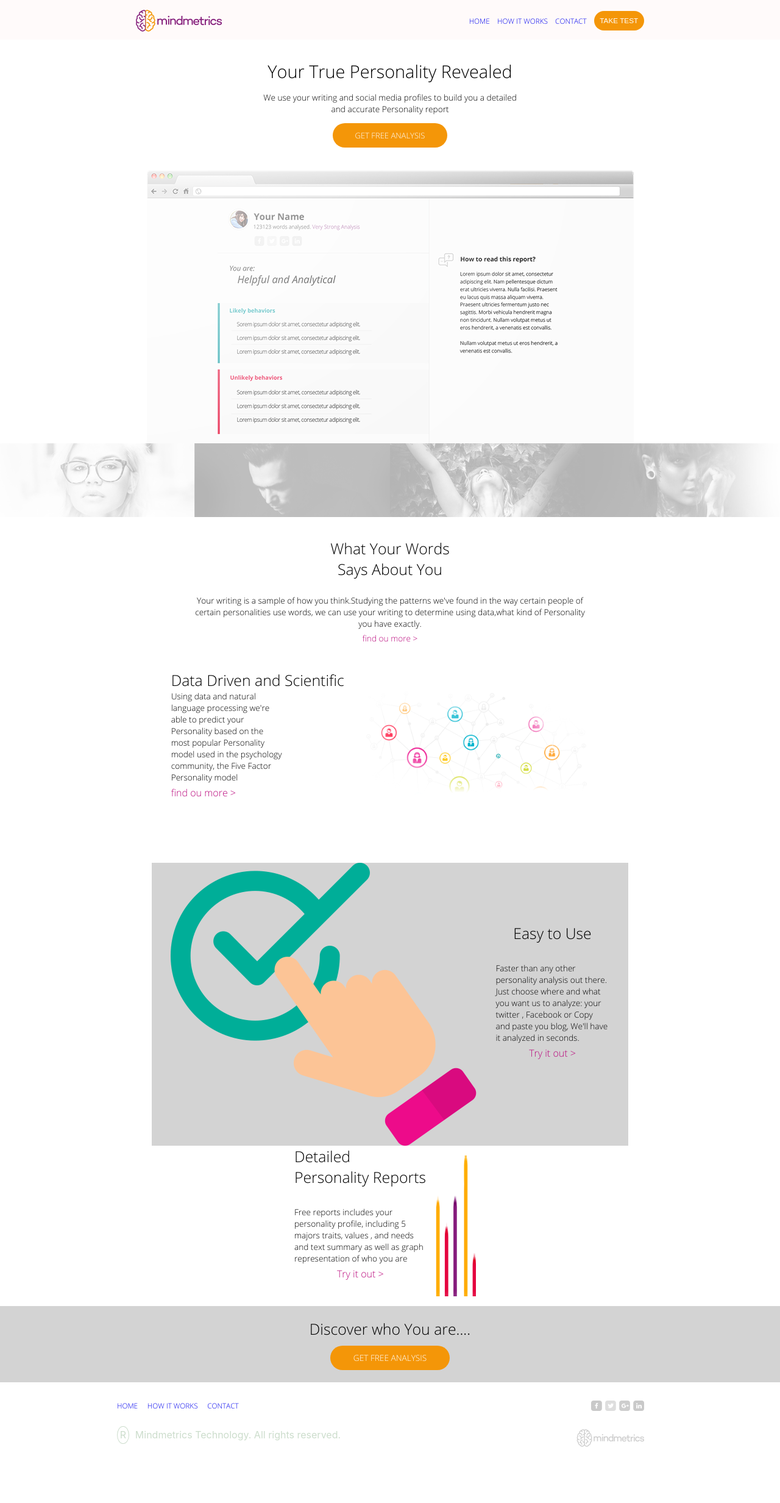
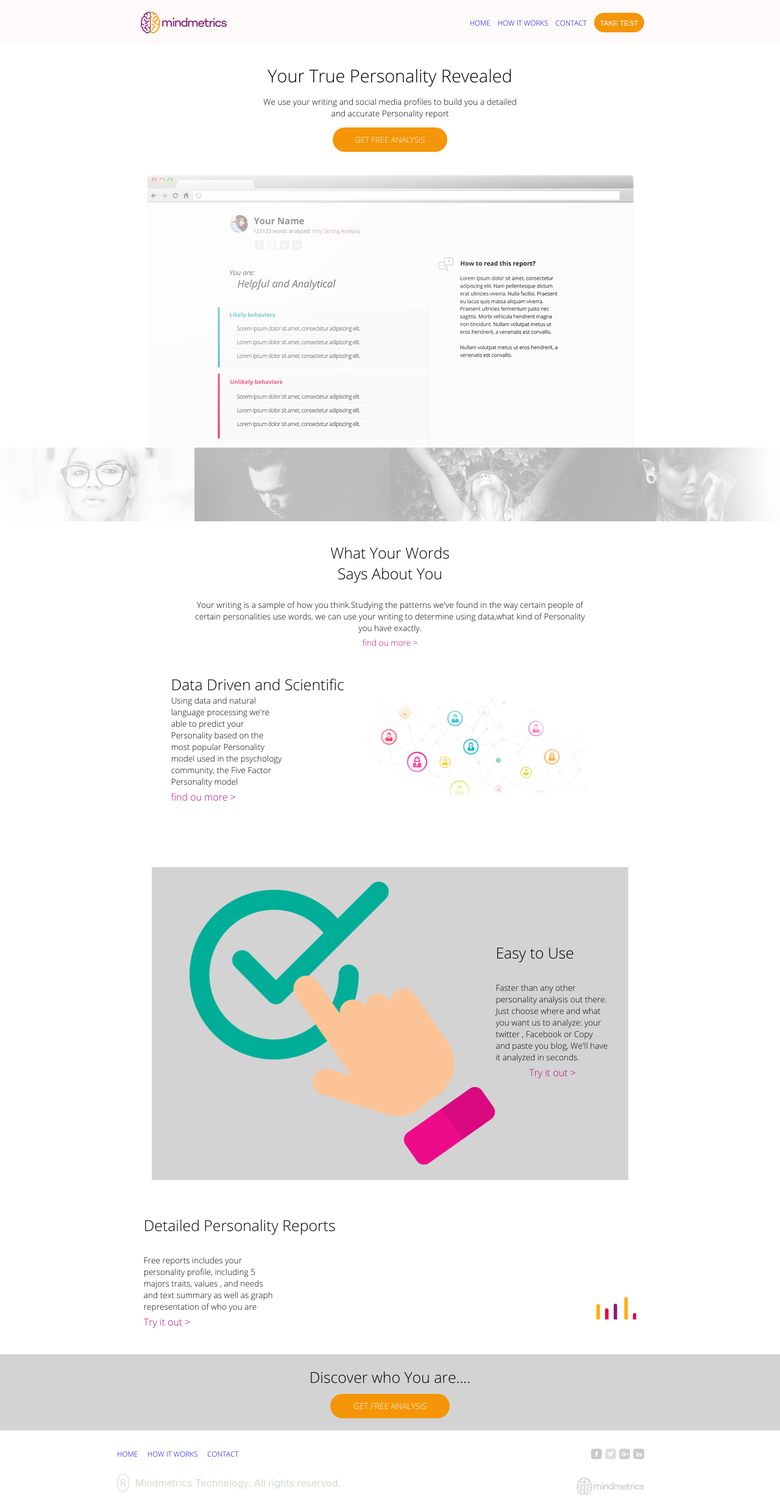
Before and after one commit to Nitcheu2020/Mindmetrics, a React (Create React App) app: page /footer in a window 1280 px wide. Shown: the whole page at 61% size. Before the commit the page ends 2386 px from the top, so only its background shows below. Built offline with nearby package versions, Linux system fonts and the light colour scheme; no server answers.

Commit message:
finition

```diff
--- a/src/App.js
+++ b/src/App.js
@@ -18,6 +18,10 @@ import Resultat from './Resultat';
 import Footer from './Footer';
 import Gauge from './Gauge';
 import Menu from './Menu';
+import firebase from "firebase/app";
+import {
+  useLocation,
+} from "react-router-dom";
 
 import {
   BrowserRouter as Router,
@@ -35,8 +39,6 @@ const heightScreen = (taille) =>  {
 }
 const  fontSize = widthScreen(19);
 const padding = widthScreen(12);
-
-
 
 const divStyle = {
  // flex:1,
@@ -77,9 +79,6 @@ export default class App extends Component {
       list: [],
       text: ""
     };
-    this.handleSubmit = this.handleSubmit.bind(this);
-    this.handleChange = this.handleChange.bind(this);
-    this.removeItem = this.removeItem.bind(this);
   }
 
   componentDidMount() {
@@ -95,41 +94,35 @@ export default class App extends Component {
     this.authSubscription();
   }
 
-  handleSubmit(e) {
-    e.preventDefault();
-    this.setState((prevState) => ({
-      list: prevState.list.concat(this.state.text),
-      text: ""
-    }));
-  }
 
-  handleChange(e) {
-    this.setState({
-      text: e.target.value
+   logOut = () => {
+    firebase.auth().signOut().then(function() {
+    // Sign-out successful.
+    }).catch(function(error) {
+    // An error happened.
     });
   }
 
-  removeItem(index) {
-    const list = this.state.list;
-    list.splice(index, 1);
-    this.setState({ list });
-  }
 
   render() {
     return (
         <ErrorBoundary>
             <Router>
-              <div style={{backgroundColor:'pink'}}>
+              <div >
 
-        {!this.state.user? <div style={divStyle}>
-
-        <img
-          style={{
-            display: 'flex',paddingTop:heightScreen(14),paddingBottom:heightScreen(14),
-          //  backgroundColor:'red'
-          }}
-          src={logo} alt="Logo"
-        />
+        <div style={divStyle}>
+          <Link to="/" style={{ textDecoration: 'none' }}>
+            <button style={{backgroundColor:'transparent',borderColor:'transparent'}} onClick={() => this.logOut()}>
+              <img
+              style={{
+                display: 'flex',paddingTop:heightScreen(14),paddingBottom:heightScreen(14),
+              }}
+              src={logo} alt="logo"
+              />
+            </button>
+          </Link>
+        {!this.state.user?
+         <>
             <Menu justifyContent='flex-end'/>
             <Link to="/description" style={{textDecoration: 'none',}} transition="glide-right">
            <button style={{
@@ -144,7 +137,8 @@ export default class App extends Component {
               fontSize:fontSize
             }}>TAKE TEST</button>
             </Link>
-          </div>:null}
+          </>:null}
+            </div>
 
           </div>
         {/* A <Switch> looks through its children <Route>s and
@@ -253,27 +247,27 @@ function Home() {
         />
       </nav>
 
-      <nav style={{display:'flex','flexDirection':'row',backgroundColor:'#d3d3d3'}}>
+      <nav style={{display:'flex','flexDirection':'row',backgroundColor:'#d3d3d3',paddingLeft:widthScreen(50),paddingRight:widthScreen(50),paddingTop:heightScreen(50),paddingBottom:heightScreen(50)}}>
         <img
           style={{display: 'flex',maxWidth: widthScreen(1503), maxHeight: 'auto',alignSelf:'flex-end',paddingLeft:widthScreen(50)}}
           src={hand} alt="hand"
         />
 
-        <label style={{display: 'flex','alignItems':'center','justifyContent':'center','flexDirection':'column',width:widthScreen(300),padding:widthScreen(50)}}>
+        <label style={{display: 'flex','justifyContent':'center','flexDirection':'column',width:widthScreen(300)}}>
           <label style={{fontFamily:'Open Sans Light',fontSize:widthScreen(40),paddingBottom:heightScreen(30),marginBottom:heightScreen(33)}}> Easy to Use  </label>
           <label style={{fontFamily:'Open Sans Light',fontSize:widthScreen(22)}}> Faster than any other personality analysis out there. Just choose where and what you want us to analyze: your twitter , Facebook or Copy and paste  you blog, We'll have it analyzed in seconds.</label>
           <label style={{color:'#ba097d','marginTop':heightScreen(10),alignSelf:'center',paddingBottom:heightScreen(86),fontFamily:'Open Sans Light'}}>Try it out &gt; </label>
         </label>
       </nav>
 
-      <nav style={{display:'flex','flexDirection':'row'}}>
-        <label style={{display: 'flex','flexDirection':'column',width:widthScreen(400),}}>
-          <label style={{fontFamily:'Open Sans Light',fontSize:widthScreen(40),paddingBottom:heightScreen(30),marginBottom:heightScreen(33),alignSelf:'flex-start'}}> Detailed Personality Reports  </label>
-          <label style={{fontFamily:'Open Sans Light',fontSize:widthScreen(22)}}>Free reports includes your personality profile, including 5 majors traits, values , and needs and text summary as well as graph representation of who you are </label>
-          <label style={{color:'#ba097d','marginTop':heightScreen(10),alignSelf:'center',paddingBottom:heightScreen(86),fontFamily:'Open Sans Light'}}>Try it out &gt; </label>
+      <nav style={{display:'flex','flexDirection':'row',paddingLeft:widthScreen(380),paddingRight:widthScreen(380)}}>
+        <label style={{display: 'flex','flexDirection':'column',paddingTop:heightScreen(116)}}>
+          <label style={{fontFamily:'Open Sans Light',fontSize:widthScreen(40),paddingBottom:heightScreen(30),marginBottom:heightScreen(33)}}> Detailed Personality Reports  </label>
+          <label style={{fontFamily:'Open Sans Light',fontSize:widthScreen(22),width:'30%',display:'flex',alignSelf:'flex-start'}}>Free reports includes your personality profile, including 5 majors traits, values , and needs and text summary as well as graph representation of who you are </label>
+          <label style={{color:'#ba097d','marginTop':heightScreen(10),paddingBottom:heightScreen(86),fontFamily:'Open Sans Light'}}>Try it out &gt; </label>
         </label>
         <img
-          style={{display: 'flex',maxWidth: '50%', maxHeight: 'auto',padding:'5%', transform: [{ rotate: '14deg' }],}}
+          style={{display: 'flex',maxWidth: '50%', maxHeight: 'auto',alignSelf:'flex-end', transform: [{ rotate: '14deg' }],paddingBottom:heightScreen(116)}}
           src={ico_chart} alt="ico_chart"
         />
       </nav>
--- a/src/Blog.js
+++ b/src/Blog.js
@@ -1,5 +1,5 @@
 
-import React, { Component,useState,useEffect } from "react";
+import React, { useState } from "react";
 import {
   FacebookShareCount,
   FacebookShareButton,
@@ -11,14 +11,8 @@ import {
   TwitterIcon,
   LinkedinIcon,
 } from "react-share";
-import {Link} from 'react-router-dom';
-import logo from "./img/logo.png";
-
 const widthScreen = (taille) =>  {
   return taille * 100/2063 + 'vw';
-}
-const heightScreen = (taille) =>  {
-  return taille * 100/2610 + 'vw';
 }
 
 function Blog(props) {
--- a/src/Description.js
+++ b/src/Description.js
@@ -386,9 +386,8 @@ const onSiteChanged = (e) => {
       </div>
     );
           //style={{ alignItems:'center',width:'100%'}}
-    return (
-      <ErrorBoundary>
-        <div style={{justifyContent:'center',display:'flex',alignItems:'center',backgroundColor:'#D3D3D3',}}>
+          /*
+            <div style={{justifyContent:'center',display:'flex',alignItems:'center',backgroundColor:'#D3D3D3',}}>
           {this.state.user?
           <>
           <Link to="/" style={{ textDecoration: 'none' }}>
@@ -399,6 +398,10 @@ const onSiteChanged = (e) => {
           </>
           :null}
         </div>
+          */
+    return (
+      <ErrorBoundary>
+
 
           {!this.state.user ? <div style={{display:'flex',flexDirection:'column'}}>
           <div style={{backgroundColor:'#D3D3D3',display:'flex',flexDirection:'column',flex:1,position:'relative'}}>
--- a/src/Gauge.js
+++ b/src/Gauge.js
@@ -14,7 +14,7 @@ const widthScreen = (taille) =>  {
 const  Gauge = (props) => {
     return (
         <div style={{alignItems:'center',justifyContent:'center'}}>
-        <label style={{fontFamily:'Sans Open Light',alignSelf:'center',display:'flex',fontSize:mediumFontSize,paddingBottom:paddingText,alignSelf:'center'}}>{props.title}</label>
+        <label style={{fontFamily:'Sans Open Light',alignSelf:'center',display:'flex',fontSize:mediumFontSize,paddingBottom:paddingText,}}>{props.title}</label>
         <label style={{fontFamily:'Sans Open Light',fontSize:smallFontSize,paddingBottom:paddingText}}>{props.description} s'aksdapodiad'askmasdnkasoidna d;aoskdnas</label>
         <div style={{justifyContent:'center',alignItems:'center',flexDirection:'row',display:'flex',flex:1,alignSelf:'center',paddingBottom:heightScreen(30)}}>
 
--- a/src/Menu.js
+++ b/src/Menu.js
@@ -7,11 +7,7 @@ import {
 const widthScreen = (taille) =>  {
   return taille * 100/2063 + 'vw';
 }
-const heightScreen = (taille) =>  {
-  return taille * 100/2610 + 'vw';
-}
 const  fontSize = widthScreen(19);
-const padding = widthScreen(12);
 
 const styleMenu = {
     textDecoration: 'none',
--- a/src/Resultat.js
+++ b/src/Resultat.js
@@ -109,7 +109,9 @@ ref.putString(message, 'data_url').then(function(snapshot) {
 });*/
 
     let location = useLocation();
-    //save upgrade and save the result image in the storage.. or database ....
+    //save upgrade and save the result image in the storage.. or database ....  => i can not save the picture because the percentile will change depending onthe user that has submitted their score in the meantime....
+    // Set the NExt Buton and also make sure the last set of Qestion remains and the submit button on the bottom ...
+
 //console.log("location.....",location.pathname);
     const [showResult, SetShowResult] = useState(false);
     const [progress, SetProgress] = useState(0);
@@ -244,22 +246,25 @@ function guid() {
         }}>
 
         <button className="btn"
-          onClick={() => console.log("Cliqued")}
+          onClick={() => {
+            const userId = firebaseService.auth().currentUser.uid;
+            firebaseService.database().ref('premium/').push(userId);
+          }}
           onMouseOver={() => console.log("hover")}
           style={{
-
-
             display:'flex',
             alignSelf:'center',
             color:'white',
             'backgroundColor':'#F49608',
             'borderRadius':20,
-    padding: 7,
-    marginTop:5,
+            paddingLeft:widthScreen(30),
+            paddingRight:widthScreen(30),
+            paddingTop:heightScreen(18),
+            paddingBottom:heightScreen(18),
             marginBottom:15,
             borderColor:'transparent',
-    fontFamily:'Sans Open Light',
-    fontSize:21,
+            fontFamily:'Open Sans Light',
+            fontSize:widthScreen(20.5),
            /*top: '50%',
            left: '50%',
            transform: 'translate(-50%, -50%)',
```
Also changed, not shown: src/Footer.js (+2 -5 lines). Lines whose indentation alone changed are shown as unchanged.
